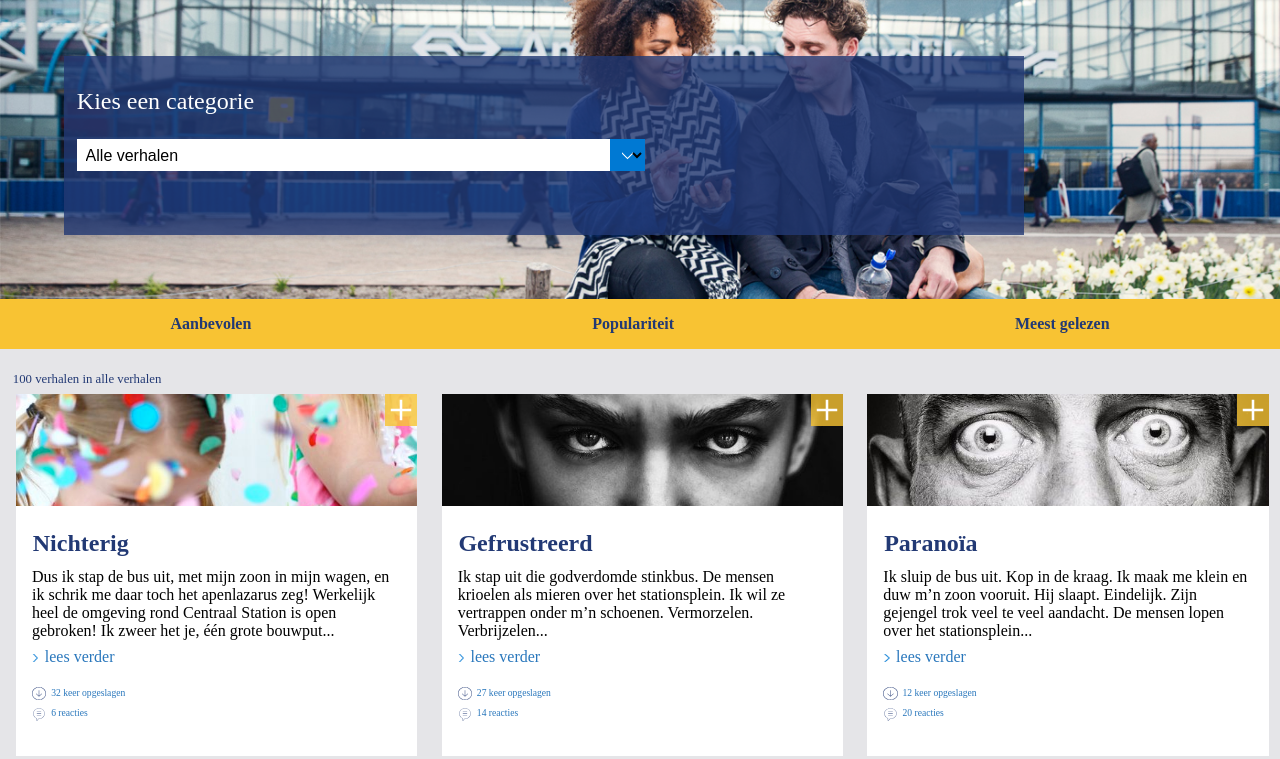
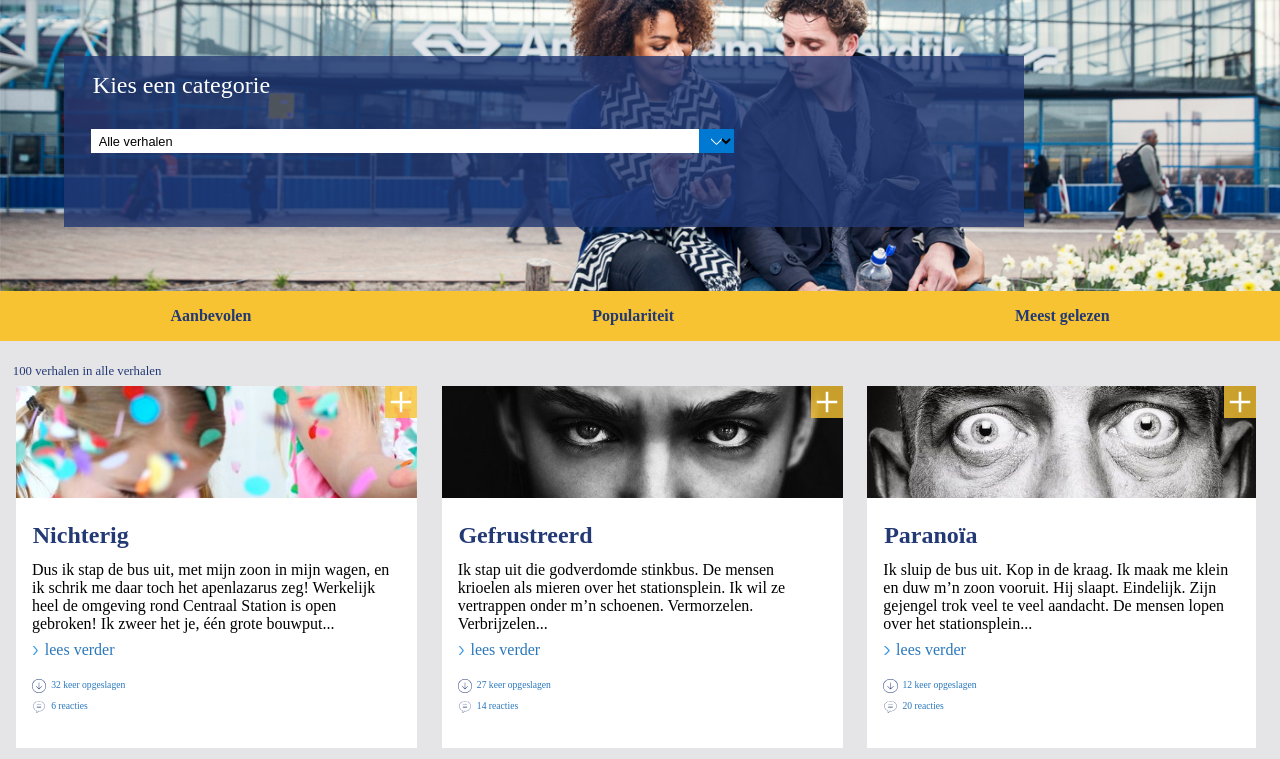
Before and after one commit to femkehuisman/blok-web, a plain HTML site: page index.html in a window 1280 px wide. Shown: the part 75-834 px from the top of the page. Drawn offline with Linux system fonts and the light colour scheme.

Commit message:
Fieldset en legend  in categoriën

```diff
--- a/index.html
+++ b/index.html
@@ -24,9 +24,12 @@
     </header>
 
     <section>
+
+
         <header>
             <form action="#">
-                <h3>Kies een categorie</h3>
+                <fieldset>
+                    <legend>Kies een categorie</legend>
                     <select name="Categoriën">
                         <option value="Alle verhalen">Alle verhalen</option>
                         <option value="Aparte schrijfstijl">Aparte schrijfstijl</option>
@@ -37,6 +40,7 @@
                         <option value="Gedicht">Gedicht</option>
                         <option value="Spannend">Spannend</option>
                     </select>
+                </fieldset>
             </form>
         </header>
 
--- a/styles.css
+++ b/styles.css
@@ -3,6 +3,10 @@ body {
     font-family: NS Sans;
     margin: 0;
     padding: 0;
+}
+
+fieldset {
+    border: none;
 }
 
 
@@ -47,16 +51,23 @@ body > section >header> form {
     background-color: rgba(34, 57, 116, 0.8);
     padding-bottom: 1em;
     padding-left: 0.8em;
-    padding-top: 0.5em;
+    padding-top: 1em;
 }
 
-body > section >header> form > select {
+body > section >header> form > fieldset > select {
     background-color: #ffffff;
     border-radius: 0;
     border-style: none;
     font-size: 0.8em;
     padding: 0.3em;
     width: 70%;
+}
+
+body > section > header > form > fieldset > legend {
+    color: #FFFFFF;
+    font-size: 1.5rem;
+    font-weight: 500;
+    margin-bottom: 1em;
 }
 
 select {
@@ -91,13 +102,6 @@ h4 {
     font-size: 0.8em;
     font-weight: 100;
     margin: 0.8em 0 0 0;
-}
-
-h3 {
-    color: #FFFFFF;
-    font-size: 1.5rem;
-    font-weight: 500;
-    top: 6.25em;
 }
 
 article {
@@ -262,7 +266,7 @@ main > section > form > select {
     main > section:last-child {
         display: grid;
         grid-gap: 18px;
-        grid-template-columns: 32.5% 32.5% 32.5%;
+        grid-template-columns: 32.5% 32.5% 31.5%;
     }
     main > section > article {
         margin: 0.2em;
@@ -271,9 +275,9 @@ main > section > form > select {
         padding-bottom: 4em;
     }
     body > section >header>form >select {
+        font-size: 1em;
         padding-bottom: 0.4em;
         padding-top: 0.4em;
         width: 60%;
-        font-size: 1em;
     }
 }
```
Lines whose indentation alone changed are shown as unchanged.
